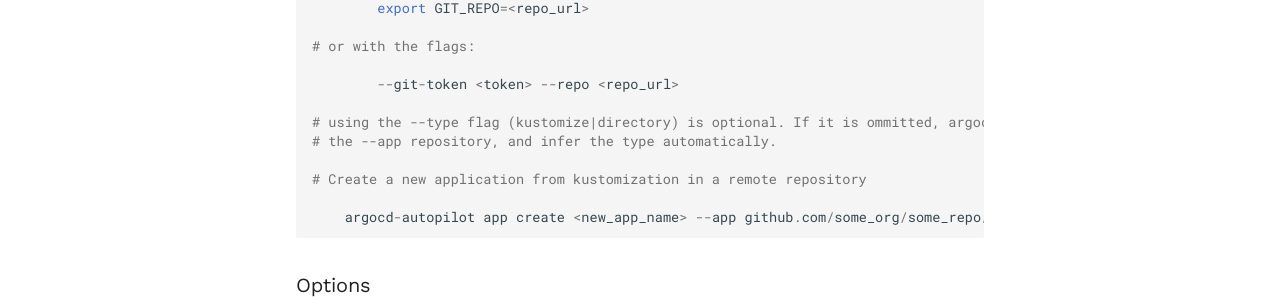
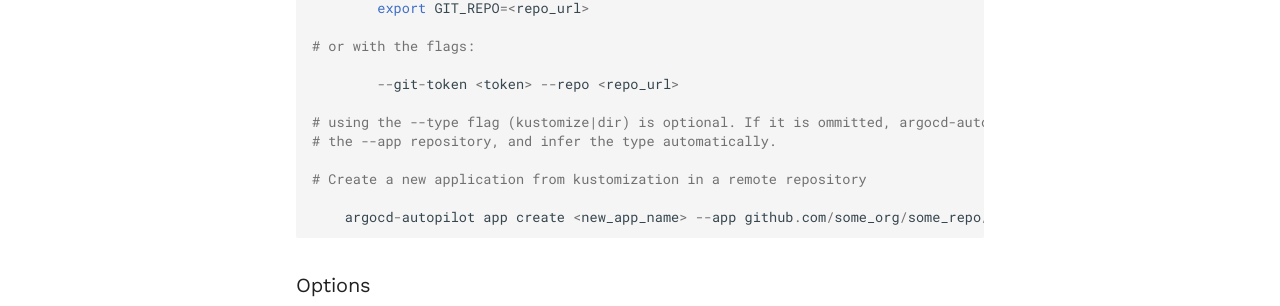
Before and after one commit to argoproj-labs/argocd-autopilot, an MkDocs documentation site: the page built from docs/commands/argocd-autopilot_application_create.md, in a window 1280 px wide and 1344 px high. Shown: the part 527-833 px from the top of the window. Built offline with MkDocs 1.6.1 and Material for MkDocs 9.7.7, drawn with Linux system fonts in a browser that asks for light colours; comment, search, counter and statistics services are not loaded.

Commit message:
fixed generated docs

```diff
--- a/docs/commands/argocd-autopilot_application_create.md
+++ b/docs/commands/argocd-autopilot_application_create.md
@@ -20,7 +20,7 @@ argocd-autopilot application create [APP_NAME] [flags]
 
         --git-token <token> --repo <repo_url>
 
-# using the --type flag (kustomize|directory) is optional. If it is ommitted, argocd-autopilot will clone
+# using the --type flag (kustomize|dir) is optional. If it is ommitted, argocd-autopilot will clone
 # the --app repository, and infer the type automatically.
 
 # Create a new application from kustomization in a remote repository
```
